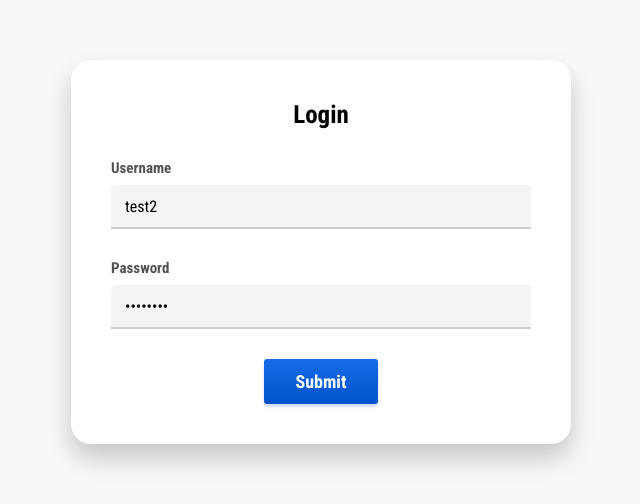
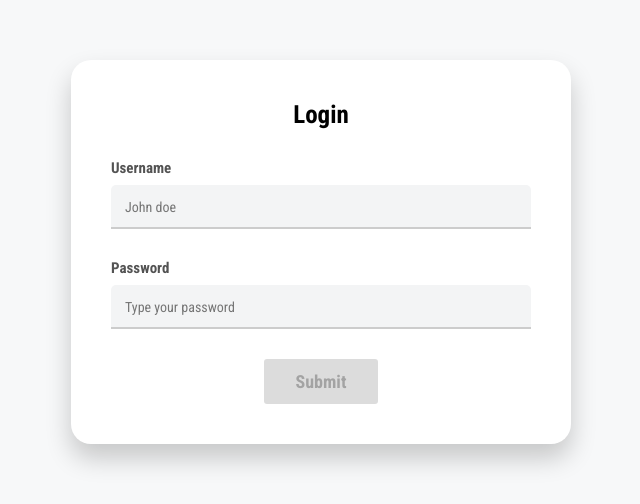
Before and after one commit to iheshamdev/joyout-partner-app, a React (Create React App) app: page /login in a window 1280 px wide. Shown: the top 504 px of the page, without its empty margins (319-959 px from the left). Built offline with nearby package versions, Linux system fonts and the light colour scheme.

Commit message:
Reset form values

```diff
--- a/src/components/Booking/index.js
+++ b/src/components/Booking/index.js
@@ -2,7 +2,6 @@ import React, { useEffect } from 'react';
 import { useDispatch, useSelector } from 'react-redux';
 import { LOAD_RESERVATIONS } from '../../store/slices/reservations';
 import ReservationCard from '../shared/ReservationCard';
-// import './style.scss';
 
 const Booking = () => {
   const dispatch = useDispatch();
--- a/src/components/Login/index.js
+++ b/src/components/Login/index.js
@@ -14,17 +14,17 @@ const Login = props => {
     type: 'text',
     label: 'Username',
     placeholder: 'John doe',
-    value: 'test2',
+    value: '',
     errMsg: 'At least 2 Chars',
   });
   const [password, setPassword] = useState({
     name: 'password',
     required: true,
-    regExp: '.{6,}',
+    regExp: '.{8,}',
     type: 'password',
     label: 'Password',
     placeholder: 'Type your password',
-    value: '12345678',
+    value: '',
     errMsg: 'At least 6 Chars',
   });
   const [btnActive, setBtnActive] = useState(false);
```
